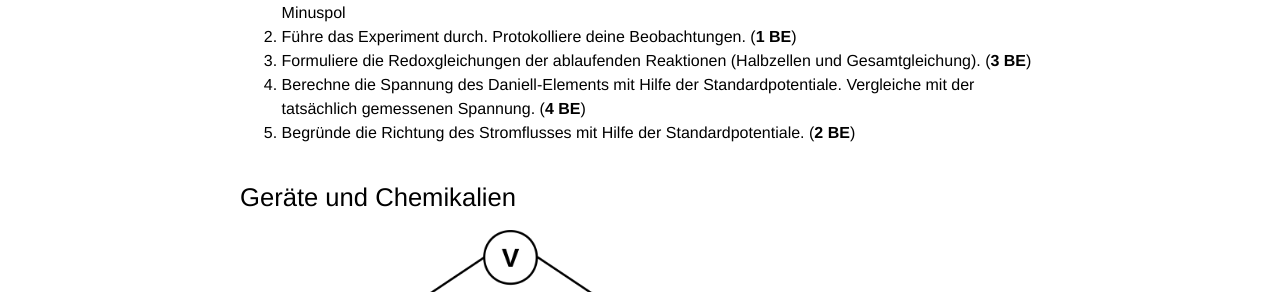
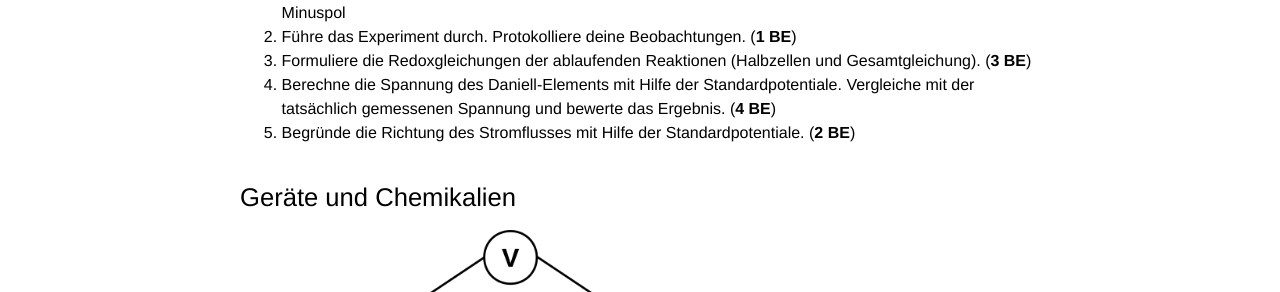
Before and after one commit to chemie-oberstufe/chemie-oberstufe.github.io, a Jekyll site: the page built from experimente/daniell_element.md, in a window 1280 px wide. Shown: the part 322-614 px from the top of the page. Built offline with Jekyll 4.4.1, drawn with Linux system fonts in a browser that asks for light colours; emoji names are drawn with the system emoji font.

Commit message:
Ausdifferenzierung der Aufgabenstellung zum Daniell-Element

```diff
--- a/experimente/daniell_element.md
+++ b/experimente/daniell_element.md
@@ -16,7 +16,7 @@ tags: [experiment, galvanische-elemente]
 
 3. Formuliere die Redoxgleichungen der ablaufenden Reaktionen (Halbzellen und Gesamtgleichung). (**3 BE**)
 
-4. Berechne die Spannung des Daniell-Elements mit Hilfe der Standardpotentiale. Vergleiche mit der tatsächlich gemessenen Spannung. (**4 BE**)
+4. Berechne die Spannung des Daniell-Elements mit Hilfe der Standardpotentiale. Vergleiche mit der tatsächlich gemessenen Spannung und bewerte das Ergebnis. (**4 BE**)
 
 5. Begründe die Richtung des Stromflusses mit Hilfe der Standardpotentiale. (**2 BE**)
 
```
